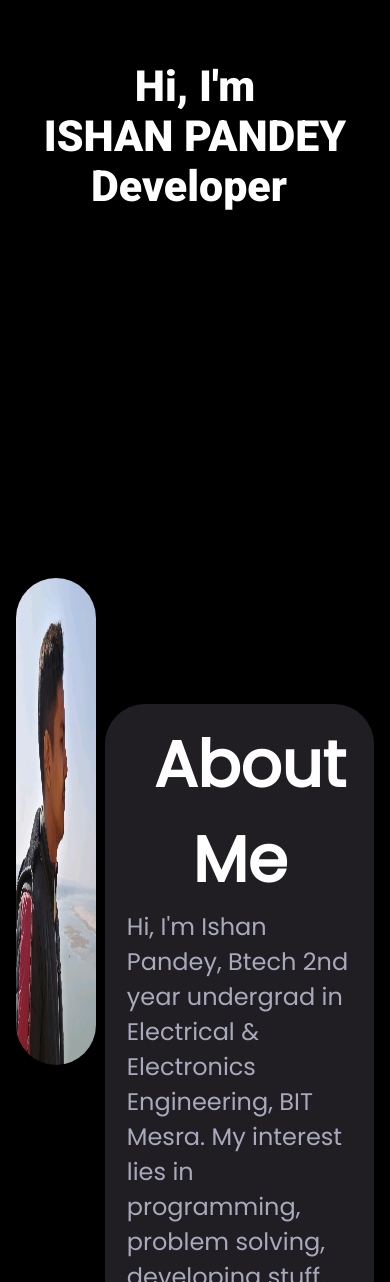
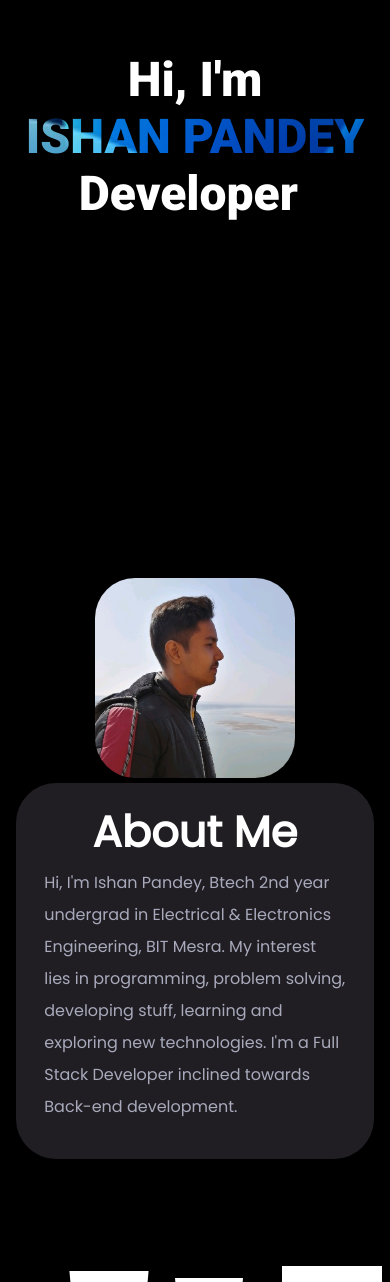
Before and after one commit to IshanPandey703/my-portfolio, a React (Create React App) app: page / in a window 390 px wide. Shown: the part 286-1568 px from the top of the page. Built offline with nearby package versions, Linux system fonts and the light colour scheme.

Commit message:
About Me Srction Responsive

```diff
--- a/src/Components/AboutMe/AboutMe.css
+++ b/src/Components/AboutMe/AboutMe.css
@@ -1,21 +1,23 @@
 .About-me{
-    height: 100vh;
+    height: max-content ;
     display: grid;
     grid-template-columns: 1fr 3fr;
     padding: 5% 4% 3%;
+    gap: 1rem;
+    margin-bottom: 10vh;
 }
 
 .About-me>img{
-    width: 90%;
-    height: 58%;
-    border-radius: 40px;
+    width: 100%;
+    border-radius: 20%;
+    height: auto;
 }
 
 .Aboutme-text-container{
     height: 85%;
     align-self: end;
     background-color: #201E23;
-    padding: 4% 8% 2%;
+    padding: 4% 8% 10%;
     border-radius: 40px;
 }
 
@@ -26,4 +28,33 @@
 .text{
     color: #A8AABC;
     font-size: 1.5rem;
+    line-height: 2;
 }
+
+@media (max-Width:950px) {
+    .About-me{
+        /* grid-template-rows: 1fr 3fr; */
+        place-items: center;
+        gap: 5px;
+    }
+
+    .About-me>img{
+        height: 200px;
+        width: 200px;
+        grid-column: 1 / 3;
+    }
+
+    .About-me .heading{
+        font-size: 2.7rem;
+    }
+
+    .text{
+        font-size: 1rem;
+    }
+
+    .Aboutme-text-container{
+        align-self: center;
+        height: auto;
+        grid-column: 1 / 3;
+    }
+}
--- a/src/Components/LandingPage/LandingPage.css
+++ b/src/Components/LandingPage/LandingPage.css
@@ -30,5 +30,5 @@
 }
 
 .masked-text-1, .masked-text-2, .masked-text-3{
-    font-size: clamp(2rem,11vw,8rem);
+    font-size: clamp(3rem,11vw,8rem);
 }
--- a/src/Components/LandingPage/LandingPage.js
+++ b/src/Components/LandingPage/LandingPage.js
@@ -10,7 +10,7 @@ export default function LandingPage() {
     const q = gsap.utils.selector(el)
     const tl = useRef()
     useEffect(()=>{
-        tl.current = gsap.timeline({repeat: -1,defaults: {duration: 5}, delay:-3})
+        tl.current = gsap.timeline({repeat: -1,defaults: {duration: 5}})
                     .to(q(".masked-text-1"),{backgroundPosition: "50% 99%"})
                     .to(q(".masked-text-2"), {backgroundPosition: "50% 99%"})
                     .to(q(".masked-text-3"), {backgroundPosition: "50% 99%"})
```
